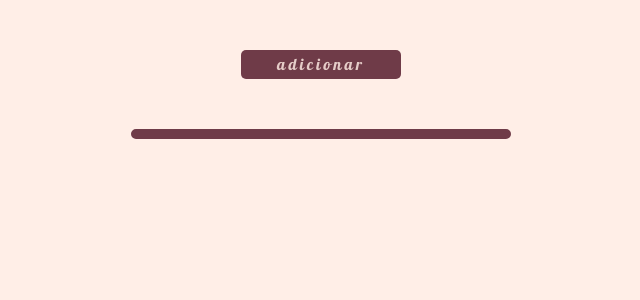
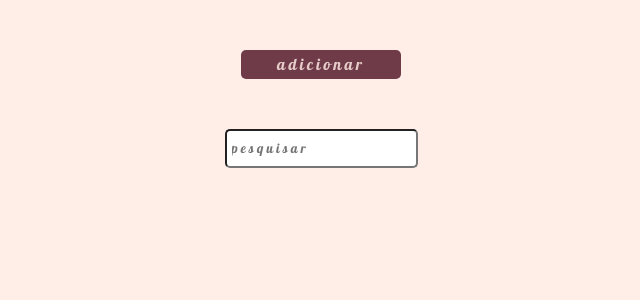
Before and after one commit to nbilbo/fazentech_django, a Django app: page /produtos/ in a window 1280 px wide. Shown: the part 145-445 px from the top of the page, without its empty margins (319-959 px from the left). Run offline with Django 3.2, Linux system fonts and the light colour scheme; data that the repository does not hold is empty.

Commit message:
barra p/ pesquisar produto criado

```diff
--- a/blog/templates/blog/base.html
+++ b/blog/templates/blog/base.html
@@ -15,6 +15,9 @@
         <link rel="stylesheet" type="text/css" href="{% static 'blog/base.css' %}">
         {% block css_link %}
         {% endblock %}
+
+        <!--JQuery-->
+        <script src="https://ajax.googleapis.com/ajax/libs/jquery/3.5.1/jquery.min.js"></script>
 
         <!--title-->
         <title>{% block head_title %}Fazentech{% endblock %}</title>
@@ -42,6 +45,9 @@
 
 		{% block content %}
 		{% endblock %}
+
+
+        <script src="{% static 'produtos/main.js' %}"></script>
     </body>
 
 </html>
--- a/produtos/static/produtos/index.css
+++ b/produtos/static/produtos/index.css
@@ -36,3 +36,14 @@
 	border-radius: 5px;
 	letter-spacing: 3px;
 }
+
+/*barra de pesquisa*/
+#user-input {
+    display: block;
+	font-family: 'Lobster', cursive;
+    letter-spacing: 3px;
+    margin: 0 auto 50px auto;
+    padding: 5px;
+    border-radius: 5px;
+    line-height: 25px;
+}
--- /dev/null
+++ b/produtos/static/produtos/main.js
@@ -0,0 +1,35 @@
+const user_input = $("#user-input")
+const products_div = $('#replaceable-content')
+const endpoint = '/produtos/'
+const delay_by_in_ms = 700
+let scheduled_function = false
+
+let ajax_call = function (endpoint, request_parameters) {
+    $.getJSON(endpoint, request_parameters)
+        .done(response => {
+            // fade out the artists_div, then:
+            products_div.fadeTo('normal', 0).promise().then(() => {
+                // replace the HTML contents
+                products_div.html(response['resultado_produtos'])
+                // fade-in the div with new contents
+                products_div.fadeTo('normal', 1)
+            })
+        })
+}
+
+
+user_input.on('keyup', function () {
+
+    const request_parameters = {
+        p: $(this).val() // value of user_input: the HTML element with ID user-input
+    }
+
+
+    // if scheduled_function is NOT false, cancel the execution of the function
+    if (scheduled_function) {
+        clearTimeout(scheduled_function)
+    }
+
+    // setTimeout returns the ID of the function to be executed
+    scheduled_function = setTimeout(ajax_call, delay_by_in_ms, endpoint, request_parameters)
+})
--- a/produtos/templates/produtos/index.html
+++ b/produtos/templates/produtos/index.html
@@ -26,18 +26,16 @@
 	</a>
 </div>
 
+<!--pesquisar pro produtos-->
+<div class="container">
+    <input type="text" id="user-input" placeholder="pesquisar">
+</div>
+
 <!-- lista de produtos  -->
-<div class="container">
-	<ul class="products-list">
+<div class="container" id="replaceable-content">
+    {% include 'produtos/resultado_produtos.html' %}
+</div>
 
-		{% for produto in produtos %}
-			<li class="product-item">
-				<a href="{{ produto.get_absolute_url }}" class="product-link" target="">
-					{{ produto.nome }}
-				</a>
-			</li>
-		{% endfor %}
 
-	</ul>
-</div>
+<!--fim body-->
 {% endblock %}
--- /dev/null
+++ b/produtos/templates/produtos/resultado_produtos.html
@@ -0,0 +1,11 @@
+{% if produtos %}
+    <ul class="products-list">
+    {%for produto in produtos%}
+        <li class="product-item">
+           <a href="{{ produto.get_absolute_url }}" class="product-link">
+            {{ produto.nome }}
+           </a>
+        </li>
+    {% endfor %}
+    </ul>
+{% endif %}
--- a/produtos/views.py
+++ b/produtos/views.py
@@ -1,4 +1,5 @@
-from django.http import HttpResponseRedirect
+from django.http import HttpResponseRedirect, JsonResponse
+from django.template.loader import render_to_string
 from django.shortcuts import render, get_object_or_404
 from django.views.generic import DetailView
 from .models import Produto
@@ -6,10 +7,25 @@ from .forms import FormProduto
 
 
 def index(request):
-    produtos = Produto.objects.all()
-    content = {'produtos':produtos}
+    context = {}
+    url_parameter = request.GET.get('p')
 
-    return render(request, 'produtos/index.html', content)
+    if url_parameter:
+        produtos = Produto.objects.filter(nome__icontains=url_parameter)
+    else:
+        produtos = Produto.objects.all()
+
+    if request.is_ajax():
+        html = render_to_string(
+            template_name='produtos/resultado_produtos.html',
+            context={'produtos':produtos}
+        )
+
+        return JsonResponse(data={'resultado_produtos':html}, safe=False)
+
+    context['produtos'] = produtos
+
+    return render(request, 'produtos/index.html', context)
 
 def adicionar(request):
     if request.method == 'POST':
```
